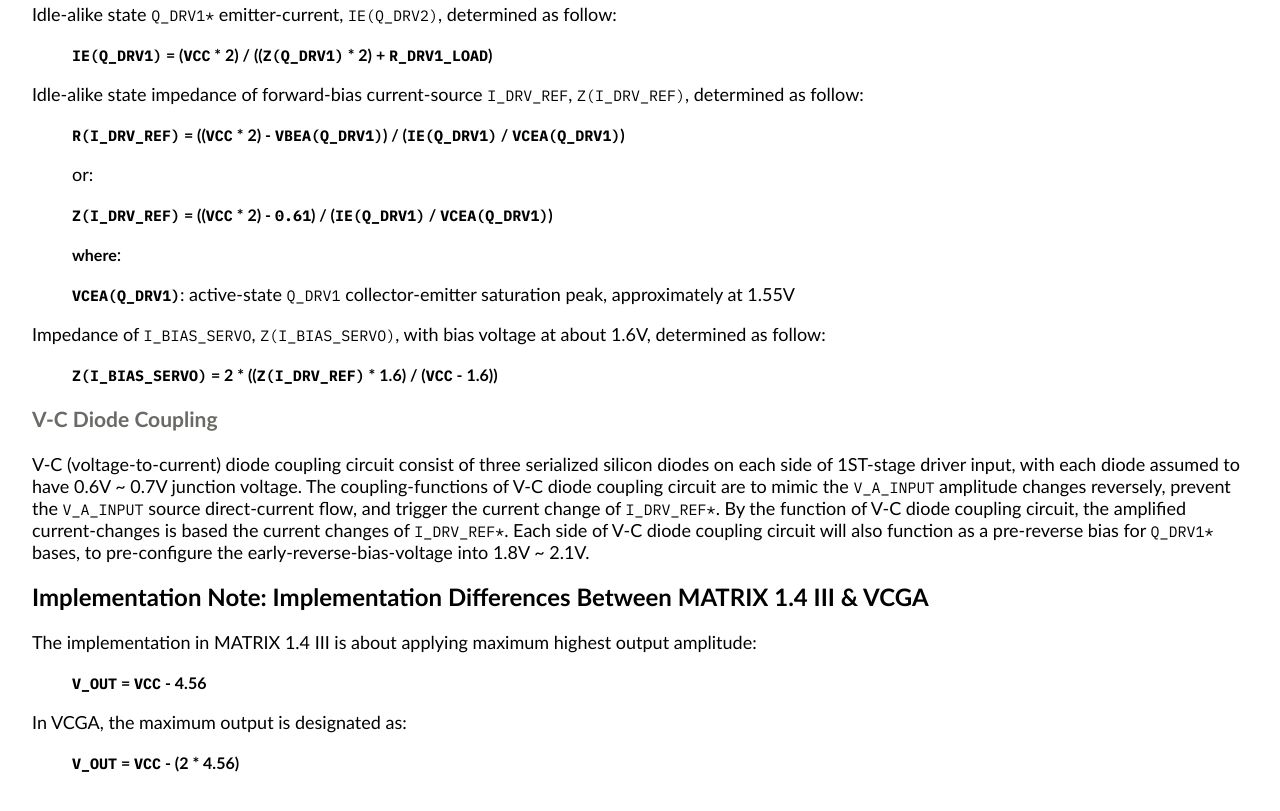
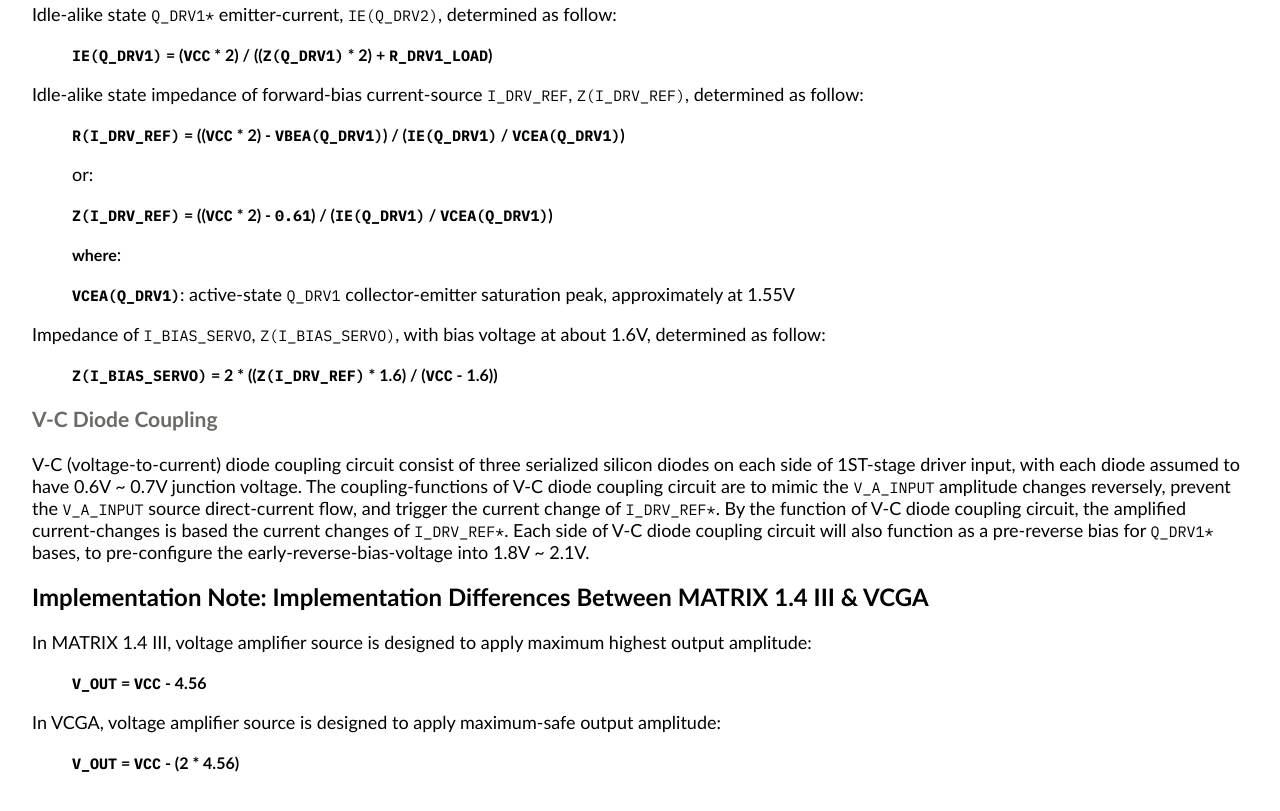
Before and after one commit to vcga/vcga, a plain HTML site: page docs/guides/TEF-Class-B-CGA.html in a window 1280 px wide. Shown: the part 3544-4355 px from the top of the page. Drawn offline with Linux system fonts and the light colour scheme.

Commit message:
Commit Fri May  3 15:21:50 UTC 2019

```diff
--- a/docs/guides/TEF-Class-B-CGA.html
+++ b/docs/guides/TEF-Class-B-CGA.html
@@ -319,13 +319,13 @@
 
 <h2>Implementation Note: Implementation Differences Between MATRIX 1.4 III &amp; VCGA</h2>
 
-<p>The implementation in MATRIX 1.4 III is about applying maximum highest output amplitude:</p>
+<p>In MATRIX 1.4 III, voltage amplifier source is designed to apply maximum highest output amplitude:</p>
 
 <blockquote>
   <p><strong><code>V_OUT</code> = <code>VCC</code> - 4.56</strong></p>
 </blockquote>
 
-<p>In VCGA, the maximum output is designated as:</p>
+<p>In VCGA, voltage amplifier source is designed to apply maximum-safe output amplitude:</p>
 
 <blockquote>
   <p><strong><code>V_OUT</code> = <code>VCC</code> - (2 * 4.56)</strong></p>
```
